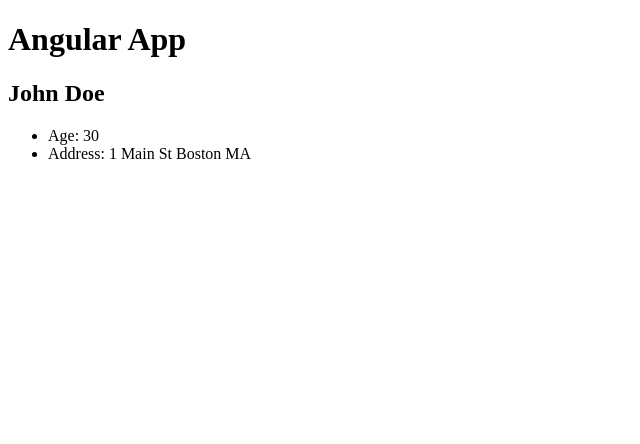
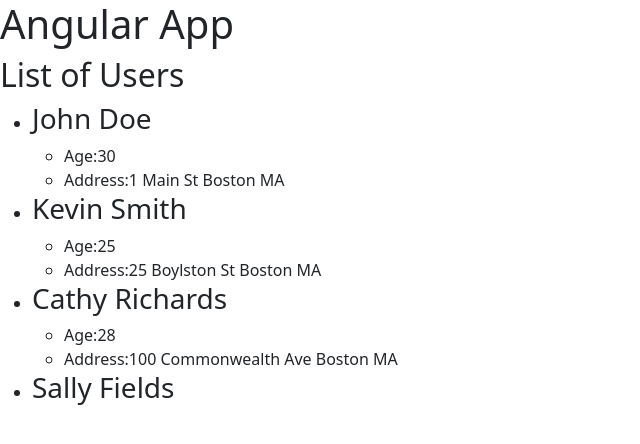
Before and after one commit to knaber4124/AngularSandbox, an Angular app: page / in a window 1280 px wide. Shown: the top 444 px of the page, without its empty margins (0-640 px from the left). Built offline with nearby package versions, Linux system fonts and the light colour scheme.

Commit message:
added bootstrap w/ script updates. ngif and ngfor

```diff
--- a/angular.json
+++ b/angular.json
@@ -25,9 +25,14 @@
               "src/assets"
             ],
             "styles": [
-              "src/styles.css"
+              "src/styles.css",
+              "./node_modules/bootstrap/dist/css/bootstrap.css"
             ],
-            "scripts": []
+            "scripts": [
+              "./node_modules/jquery/dist/jquery.js",
+              "./node_modules/popper.js/dist/umd/popper.js",
+              "./node_modules/bootstrap/dist/js/bootstrap.js"
+            ]
           },
           "configurations": {
             "production": {
--- a/package.json
+++ b/package.json
@@ -18,6 +18,9 @@
     "@angular/platform-browser": "^15.1.0",
     "@angular/platform-browser-dynamic": "^15.1.0",
     "@angular/router": "^15.1.0",
+    "bootstrap": "^5.2.3",
+    "jquery": "^3.6.3",
+    "popper.js": "^1.16.1",
     "rxjs": "~7.8.0",
     "tslib": "^2.3.0",
     "zone.js": "~0.12.0"
--- a/src/app/app.component.html
+++ b/src/app/app.component.html
@@ -1,3 +1,2 @@
 <h1>Angular App</h1>
-
-<app-user></app-user>
+<app-users-list></app-users-list>
--- a/src/app/components/user/user.component.html
+++ b/src/app/components/user/user.component.html
@@ -2,5 +2,5 @@
 
 <ul>
     <li>Age: {{user.age}}</li>
-    <li>Address: {{user.address.street}} {{user.address.city}} {{user.address.state}}</li>
+    <li>Address: {{user.address?.street}} {{user.address?.city}} {{user.address?.state}}</li>
 </ul>
--- a/src/app/components/users-list/users-list.component.html
+++ b/src/app/components/users-list/users-list.component.html
@@ -1 +1,18 @@
-<p>users-list works!</p>
+<h2>List of Users</h2>
+
+<ul *ngIf="loaded && users.length > 0">
+    <li *ngFor="let user of users">
+        <h3>{{user.firstName}} {{user.lastName}}</h3>
+        <ul *ngIf="showExtended && user.age&& user.address">
+            <li>
+                Age:{{user.age}}
+            </li>
+            <li>
+                Address:{{user?.address?.street}} {{user?.address?.city}} {{user?.address?.state}}
+            </li>
+        </ul>
+    </li>
+</ul>
+
+<h4 *ngIf='users?.length == 0 '>No users Available</h4>
+<h4 *ngIf='!loaded'>Loading Users...</h4>
--- a/src/app/components/users-list/users-list.component.ts
+++ b/src/app/components/users-list/users-list.component.ts
@@ -1,4 +1,5 @@
 import { Component } from '@angular/core';
+import { User } from 'src/app/models/User';
 
 @Component({
   selector: 'app-users-list',
@@ -6,9 +7,66 @@ import { Component } from '@angular/core';
   styleUrls: ['./users-list.component.css']
 })
 export class UsersListComponent {
+  users!: User[];
+  showExtended: boolean = true;
+  loaded: boolean = false;
+
+  constructor() { }
 
   ngOnInit() {
-    console.log('BOO')
+    this.users =
+      [
+        {
+          firstName: 'John',
+          lastName: 'Doe',
+          age: 30,
+          address: {
+            street: '1 Main St',
+            city: 'Boston',
+            state: 'MA'
+          }
+        },
+        {
+          firstName: 'Kevin',
+          lastName: 'Smith',
+          age: 25,
+          address: {
+            street: '25 Boylston St',
+            city: 'Boston',
+            state: 'MA'
+          }
+        },
+        {
+          firstName: 'Cathy',
+          lastName: 'Richards',
+          age: 28,
+          address: {
+            street: '100 Commonwealth Ave',
+            city: 'Boston',
+            state: 'MA'
+          }
+        }
+      ];
+    this.loaded = true
+
+
+
+    // this.showExtended = false;
+
+    this.addUser({
+      firstName: 'Sally',
+      lastName: 'Fields',
+      // age: 60
+      // address: {
+      //   street: '1200 Elm St',
+      //   city: 'Los Angeles',
+      //   state: 'CA'
+      // }
+    })
+  }
+
+  addUser(user: User) {
+    this.users.push(user);
   }
 
 
```
Also changed, not shown: src/app/models/User.ts (+5 -5 lines), 1 other file (tests, documents, lock files or other folders).
